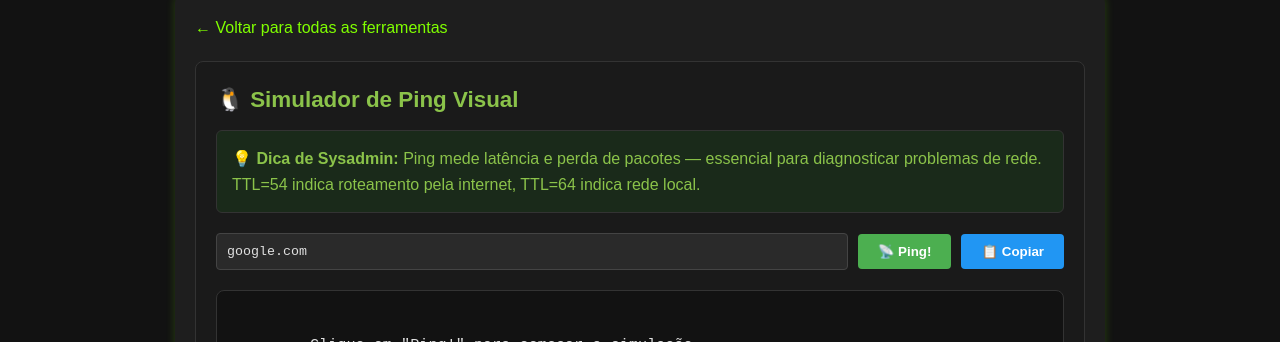
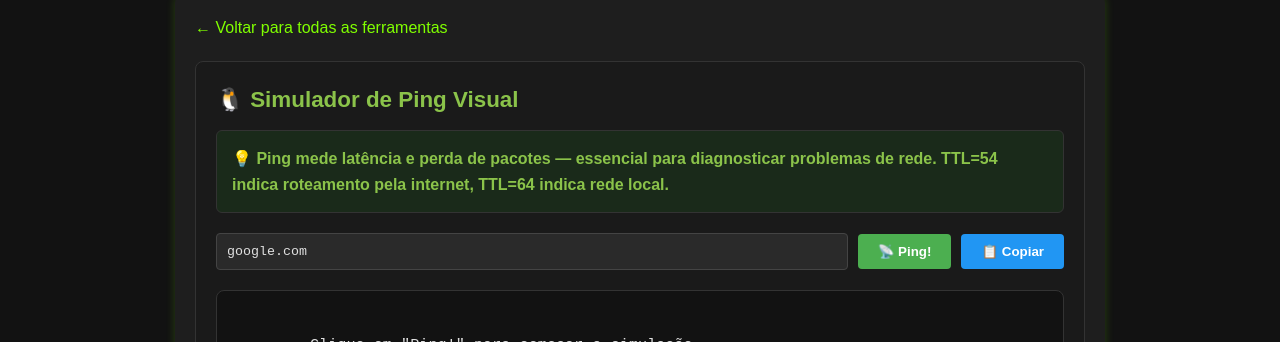
Before and after one commit to Piolinux/piolinux-site, a Jekyll site: the page built from _pages/_tools/imulador-de-ping-visual-online-latencia-e-rede.html, in a window 1280 px wide. Shown: the part 401-743 px from the top of the page. Built offline with Jekyll 4.4.1, drawn with Linux system fonts in a browser that asks for light colours.

Commit message:
Update imulador-de-ping-visual-online-latencia-e-rede.html

```diff
--- a/_pages/_tools/imulador-de-ping-visual-online-latencia-e-rede.html
+++ b/_pages/_tools/imulador-de-ping-visual-online-latencia-e-rede.html
@@ -24,7 +24,7 @@ tags: [ping, rede, latencia, sysadmin, icmp, simulador, network, tempo-resposta]
   <h2 class="tool-title" style="color: #8bc34a; margin-top: 0; font-size: 1.4em;">🐧 Simulador de Ping Visual</h2>
 
   <div style="background: #1a2a1a; color: #8bc34a; padding: 15px; border-radius: 6px; margin-bottom: 20px; border: 1px solid #333;">
-    <strong>💡 Dica de Sysadmin:</strong> Ping mede latência e perda de pacotes — essencial para diagnosticar problemas de rede. TTL=54 indica roteamento pela internet, TTL=64 indica rede local.
+    <strong>💡 Ping mede latência e perda de pacotes — essencial para diagnosticar problemas de rede. TTL=54 indica roteamento pela internet, TTL=64 indica rede local.</strong>
   </div>
 
   <div style="margin-bottom: 20px; display: flex; gap: 10px; flex-wrap: wrap; align-items: center;">
```
